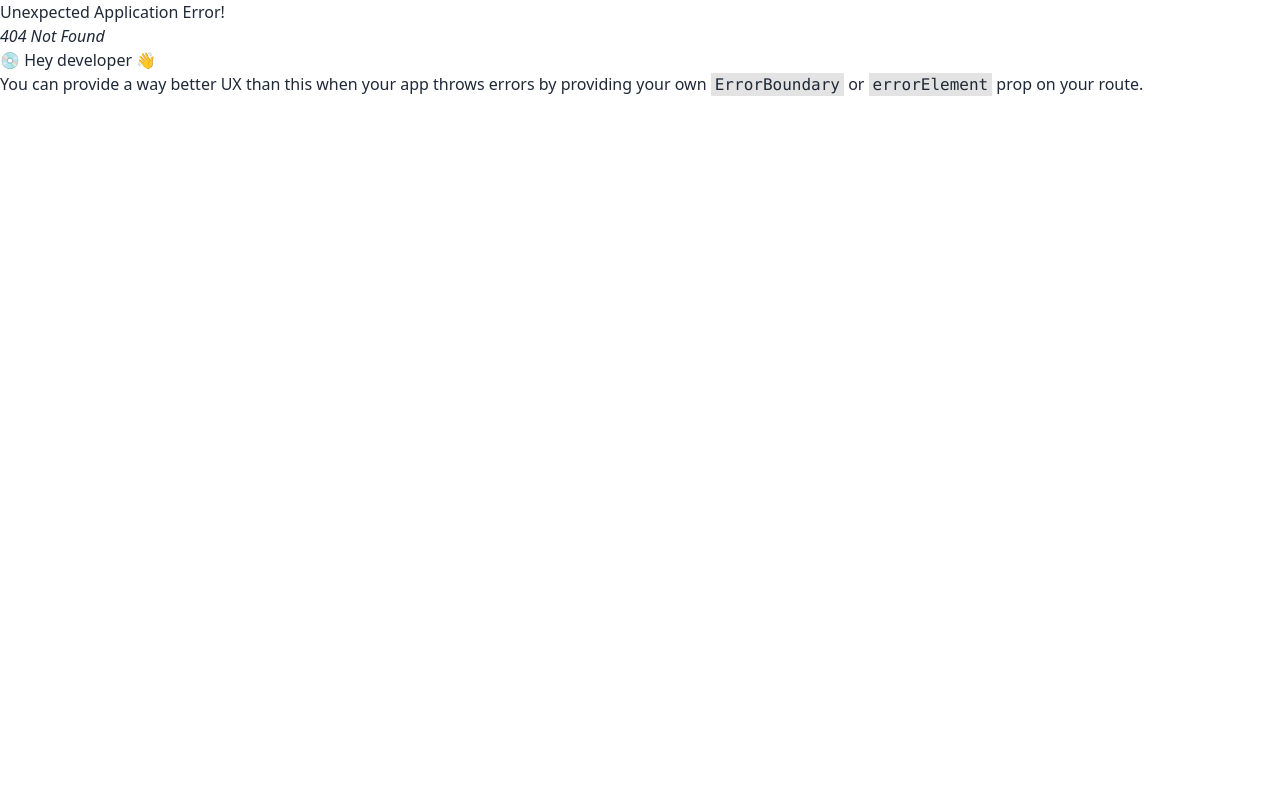
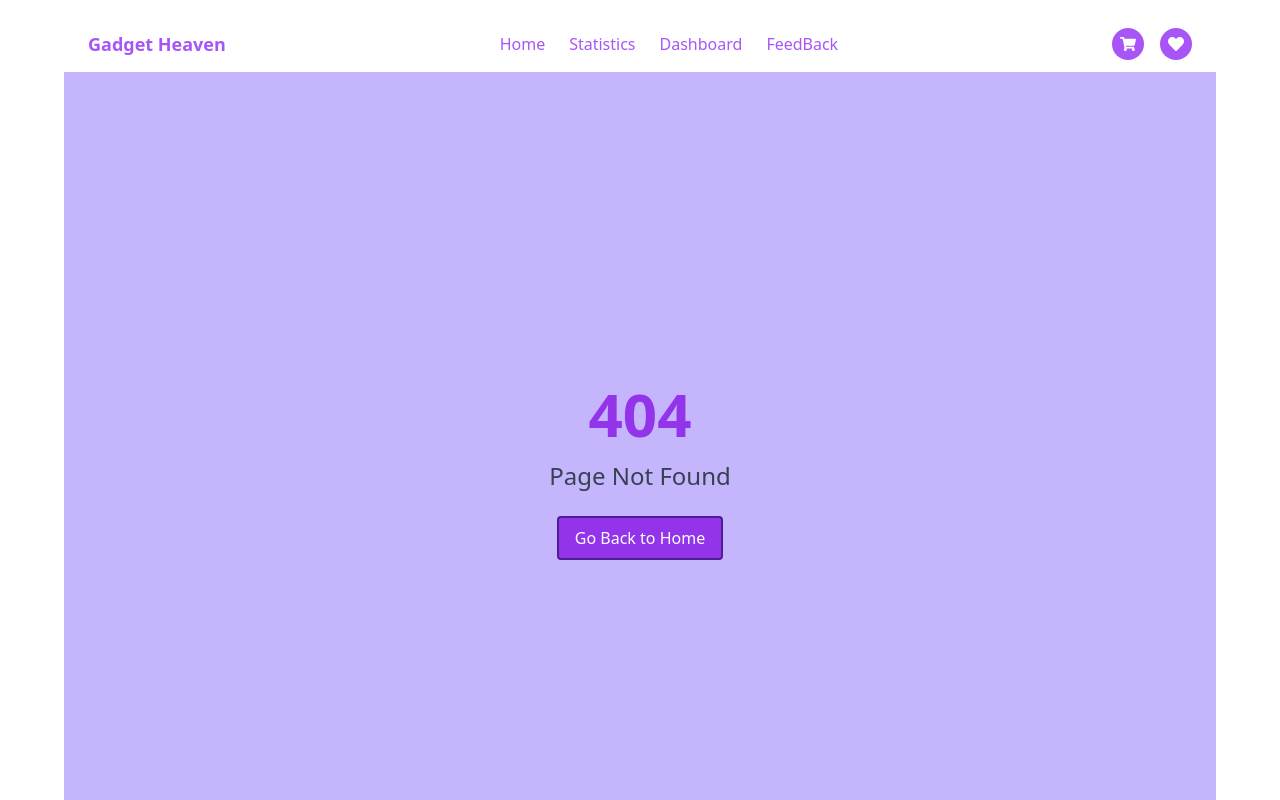
Before and after one commit to Fatema-tuj-Jahura/gadget-store, a React (Vite) app: page /statistics in a window 1280 px wide. Before the commit this address had no page. Shown: the top 800 px of the page. Built offline with nearby package versions, Linux system fonts and the light colour scheme.

Commit message:
added the error 404 page

```diff
--- /dev/null
+++ b/src/components/NotFound/NotFound.jsx
@@ -0,0 +1,15 @@
+// src/components/NotFound/NotFound.jsx
+import React from 'react';
+import { Link } from 'react-router-dom';
+
+const NotFound = () => {
+    return (
+        <div className="flex flex-col items-center justify-center h-screen text-center bg-violet-300">
+            <h1 className="text-6xl font-bold text-purple-600 mb-4">404</h1>
+            <p className="text-2xl text-gray-700 mb-6">Page Not Found</p>
+            <Link to="/" className="border-2 border-violet-900 bg-purple-600 text-white py-2 px-4 rounded">Go Back to Home</Link>
+        </div>
+    );
+};
+
+export default NotFound;
```
Also changed, not shown: src/main.jsx (+7 -2 lines).
